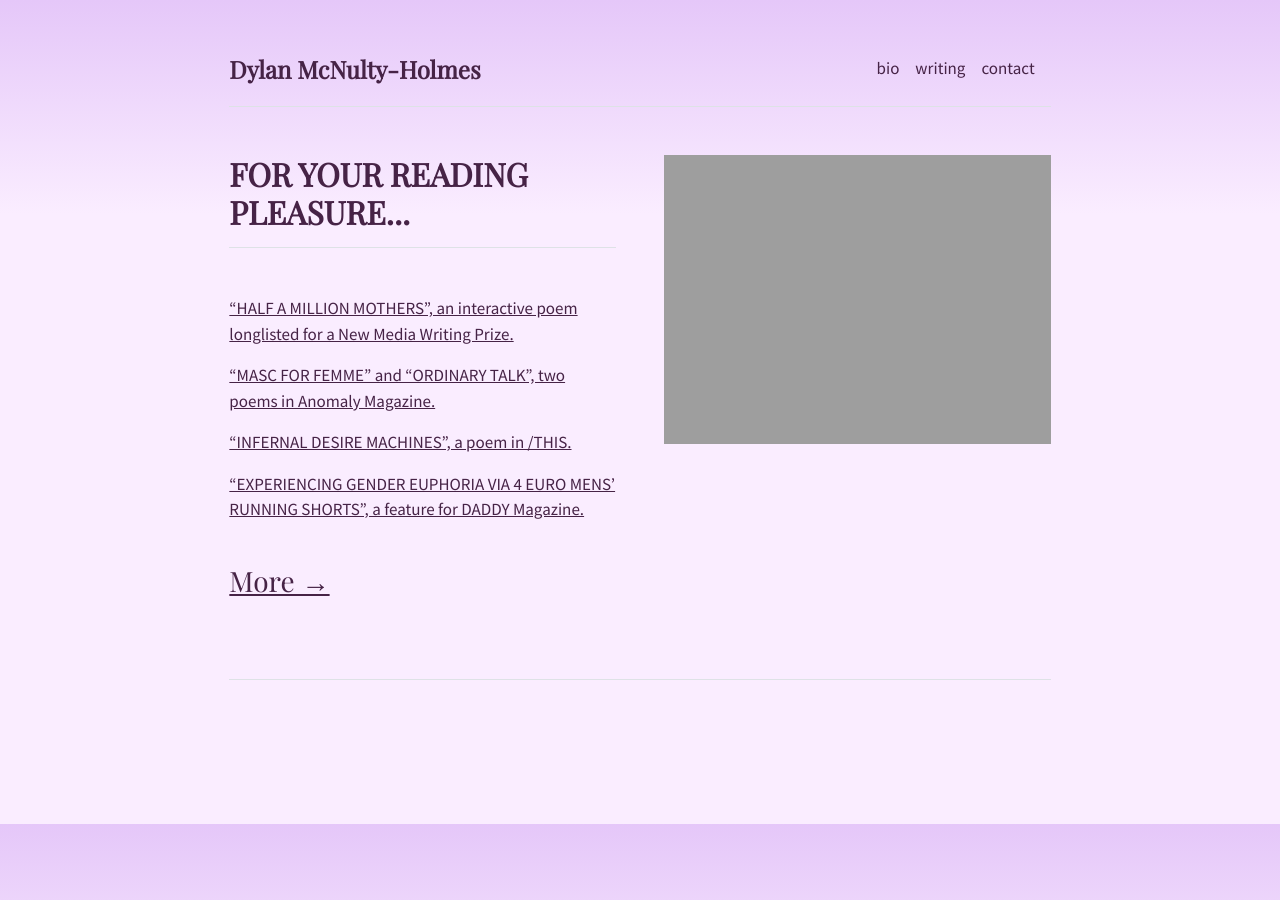
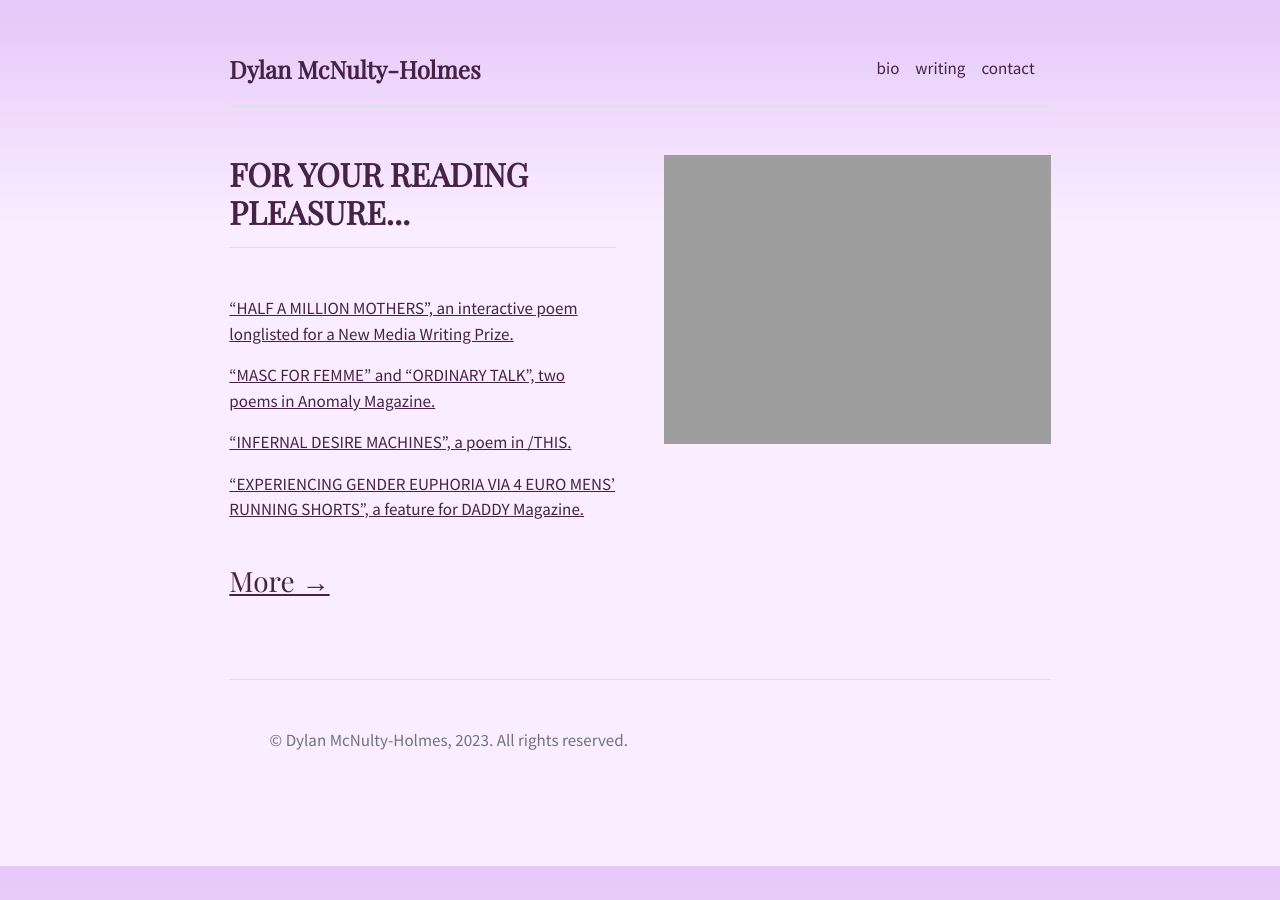
Before and after one commit to dyl-amh/website, a Jekyll site: the page built from index.md, in a window 1280 px wide. Built offline with Jekyll 4.4.1, drawn with Linux system fonts in a browser that asks for light colours.

Commit message:
Add footer

```diff
--- a/_includes/footer.html
+++ b/_includes/footer.html
@@ -4,6 +4,7 @@
       {% for item in site.data.settings.social %}
         <a href="{{ item.link }}" class="ms-3 fs-5"><i class="fab fa-{{ item.icon }}"></i></a>
       {% endfor %}
+      <p>© Dylan McNulty-Holmes, 2023. All rights reserved.</p>
     </div>
   </div>
 </footer>
--- a/_sass/main.scss
+++ b/_sass/main.scss
@@ -22,3 +22,8 @@ body {
 body a {
   color: $linkColor
 }
+
+h2 {
+  font-family: $headerFont;
+  color: $headerColor;
+  }
```
Also changed, not shown: _data/settings.yml (line endings or trailing spaces).
